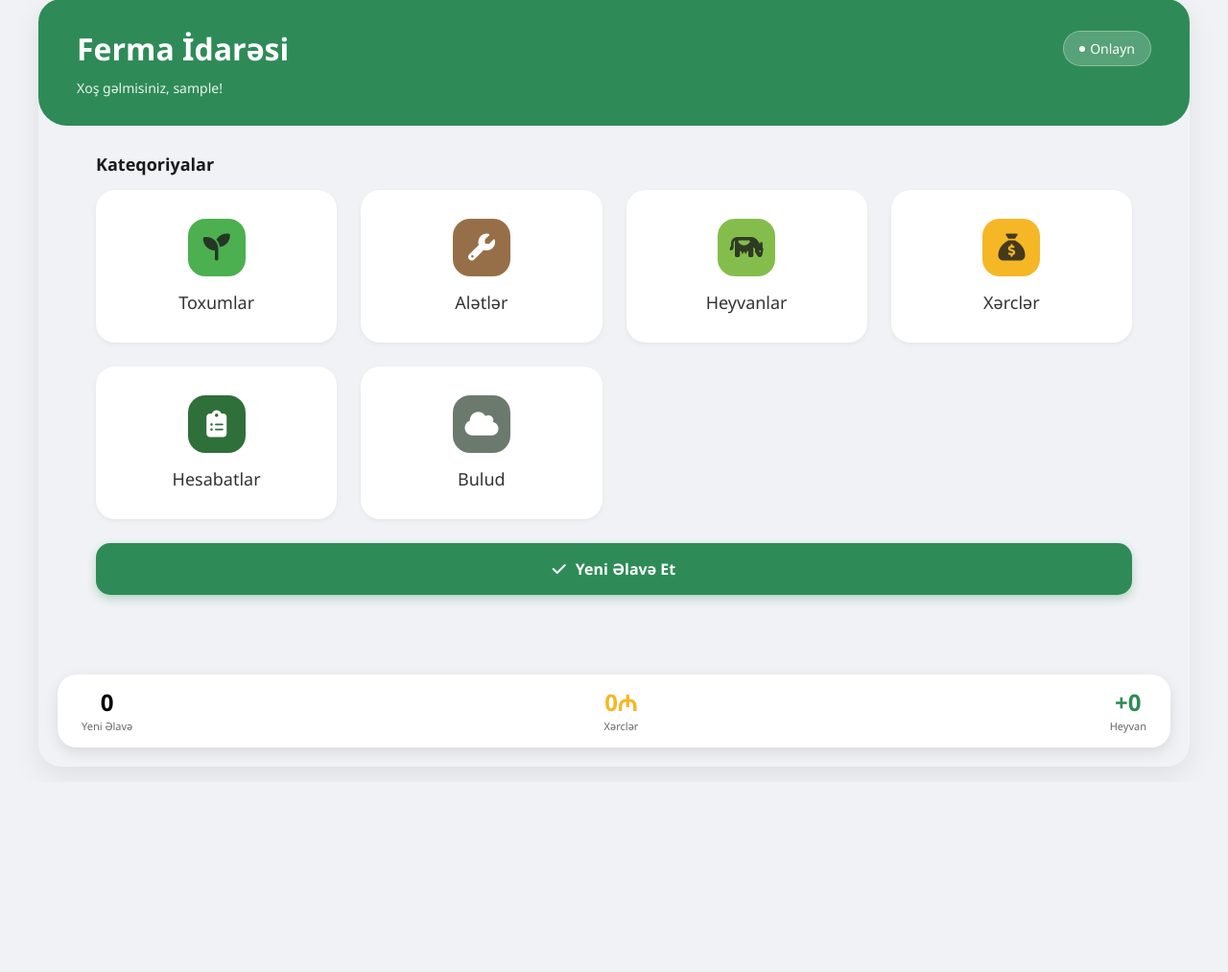
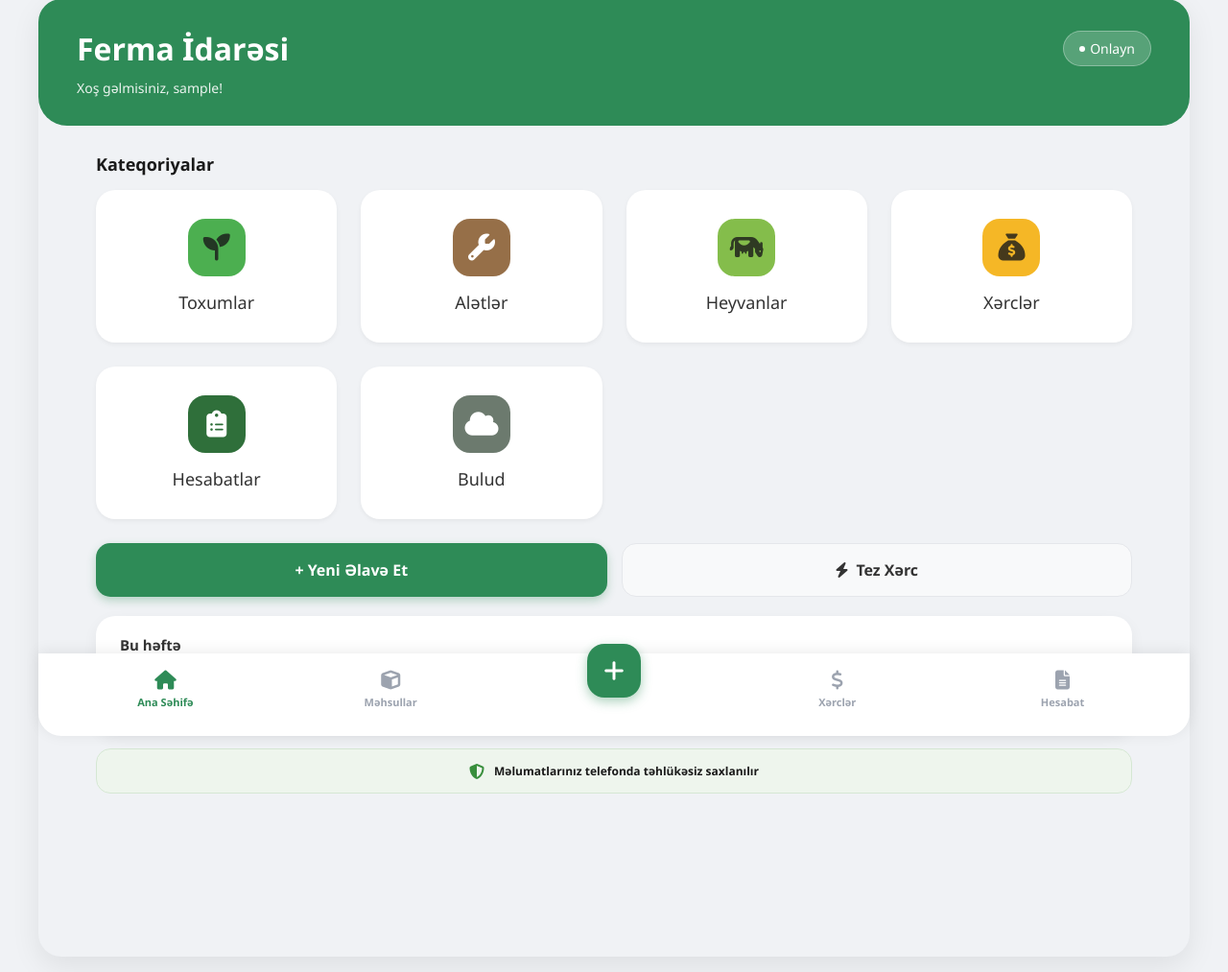
Before and after one commit to mammadlicavid/Farm-Inventory-Manager, a Django app: page /dashboard/ in a window 1280 px wide. Shown: the part 17-1030 px from the top of the page at 96% size. Before the commit the page ends 820 px from the top, so only its background shows below. Run offline with Django 5.2, Linux system fonts and the light colour scheme; the visitor is signed in with stand-in values (Sample User, id 1); data that the repository does not hold is empty.

Commit message:
Add new pages

```diff
--- a/backend/apps/inventory/urls.py
+++ b/backend/apps/inventory/urls.py
@@ -1,6 +1,9 @@
 from django.urls import path
-from .views import home, dashboard
+from .views import home, dashboard, products_placeholder, add_product
+
+app_name = 'inventory'
 
 urlpatterns = [
-    # Paths are now handled by the main config or specific apps (e.g., dashboard)
+    path('products/', products_placeholder, name='products'),
+    path('add/', add_product, name='add_placeholder'), # Keeping name for reverse resolution
 ]
--- a/frontend/static/css/style.css
+++ b/frontend/static/css/style.css
@@ -29,7 +29,7 @@ body {
 }
 
 .dashboard-container {
-    padding-bottom: 80px;
+    padding-bottom: 120px;
     /* Space for footer */
     max-width: 100%;
     /* Default to fluid, constrained by media queries */
@@ -397,16 +397,13 @@ body {
 
 /* Footer Stats */
 .stats-footer {
-    position: absolute;
-    bottom: 20px;
-    left: 20px;
-    right: 20px;
+    position: relative;
+    width: 100%;
+    margin-top: 20px;
     background: white;
     border-radius: 20px;
-    padding: 15px 25px;
-    display: flex;
-    justify-content: space-between;
-    box-shadow: 0 5px 15px rgba(0, 0, 0, 0.1);
+    padding: 20px 25px;
+    box-shadow: 0 5px 15px rgba(0, 0, 0, 0.05);
 }
 
 .stat-item {
@@ -796,3 +793,91 @@ select.custom-input {
         padding: 22px;
     }
 }
+
+/* =========================================
+   BOTTOM NAVIGATION BAR
+   ========================================= */
+.bottom-nav {
+    position: fixed;
+    bottom: 0;
+    left: 50%;
+    transform: translateX(-50%);
+    width: 100%;
+    background-color: var(--white);
+    display: flex;
+    justify-content: space-around;
+    align-items: center;
+    padding: 10px 15px 20px;
+    /* Extra padding at bottom */
+    box-shadow: 0 -2px 15px rgba(0, 0, 0, 0.08);
+    z-index: 1000;
+}
+
+@media (max-width: 768px) {
+    .bottom-nav {
+        max-width: 480px;
+    }
+}
+
+@media (min-width: 1024px) {
+    .bottom-nav {
+        max-width: 1200px;
+        border-bottom-left-radius: 24px;
+        border-bottom-right-radius: 24px;
+        bottom: 2vh;
+        /* Align with dashboard-container margin */
+    }
+}
+
+.nav-item {
+    display: flex;
+    flex-direction: column;
+    align-items: center;
+    text-decoration: none;
+    color: #9ca3af;
+    /* Gray text for inactive */
+    font-size: 11px;
+    font-weight: 600;
+    gap: 5px;
+    transition: color 0.2s;
+    min-width: 60px;
+}
+
+.nav-item i {
+    font-size: 20px;
+}
+
+.nav-item.active {
+    color: var(--primary-green);
+}
+
+.nav-item:hover {
+    color: var(--primary-green);
+}
+
+.nav-add-btn {
+    position: relative;
+    top: -20px;
+    /* Overlap slightly out of the bar */
+    background-color: var(--primary-green);
+    color: var(--white);
+    width: 56px;
+    height: 56px;
+    border-radius: 18px;
+    /* Rounded square */
+    display: flex;
+    justify-content: center;
+    align-items: center;
+    font-size: 24px;
+    box-shadow: 0 4px 12px rgba(46, 139, 87, 0.4);
+    text-decoration: none;
+    transition: transform 0.2s, background-color 0.2s;
+}
+
+.nav-add-btn:hover {
+    background-color: var(--dark-green);
+}
+
+.nav-add-btn:active {
+    transform: scale(0.95);
+}
--- a/frontend/templates/base.html
+++ b/frontend/templates/base.html
@@ -111,6 +111,44 @@
             });
         })();
     </script>
+
+    <!-- Bottom Navigation Bar -->
+    {% if user.is_authenticated %}
+    <nav class="bottom-nav">
+        <!-- Dashboard / Ana Səhifə -->
+        <a href="{% url 'dashboard' %}"
+            class="nav-item {% if request.resolver_match.url_name == 'dashboard' or request.resolver_match.url_name == 'index' %}active{% endif %}">
+            <i class="fa-solid fa-house"></i>
+            <span>Ana Səhifə</span>
+        </a>
+
+        <!-- Məhsullar (Products placeholder) -->
+        <a href="{% url 'inventory:products' %}"
+            class="nav-item {% if request.resolver_match.url_name == 'products' %}active{% endif %}">
+            <i class="fa-solid fa-cube"></i>
+            <span>Məhsullar</span>
+        </a>
+
+        <!-- Add Button (+) -->
+        <a href="{% url 'inventory:add_placeholder' %}" class="nav-add-btn">
+            <i class="fa-solid fa-plus"></i>
+        </a>
+
+        <!-- Xərclər (Expenses) -->
+        <a href="{% url 'expenses:expense_list' %}"
+            class="nav-item {% if request.resolver_match.url_name == 'expense_list' %}active{% endif %}">
+            <i class="fa-solid fa-dollar-sign"></i>
+            <span>Xərclər</span>
+        </a>
+
+        <!-- Hesabat (Reports) -->
+        <a href="{% url 'reports:list' %}"
+            class="nav-item {% if request.resolver_match.url_name == 'list' %}active{% endif %}">
+            <i class="fa-solid fa-file-lines"></i>
+            <span>Hesabat</span>
+        </a>
+    </nav>
+    {% endif %}
 </body>
 
 </html>
--- a/frontend/templates/dashboard/index.html
+++ b/frontend/templates/dashboard/index.html
@@ -62,17 +62,26 @@
             </a>
         </div>
 
-        <button class="add-new-btn">
-            <i class="fa-solid fa-check"></i> Yeni Əlavə Et
-        </button>
+        <div style="display: grid; grid-template-columns: 1fr 1fr; gap: 15px; margin-top: 15px;">
+            <a href="{% url 'inventory:add_placeholder' %}" class="add-new-btn"
+                style="text-decoration: none; margin: 0; display: flex; justify-content: center; align-items: center; gap: 8px;">
+                + Yeni Əlavə Et
+            </a>
+            <a href="{% url 'expenses:expense_list' %}"
+                style="text-decoration: none; display: flex; justify-content: center; align-items: center; gap: 8px; background: #F8F9FA; border: 1px solid #E5E7EB; border-radius: 15px; color: #333; font-weight: 600; padding: 16px;">
+                <i class="fa-solid fa-bolt"></i> Tez Xərc
+            </a>
+        </div>
 
         <div class="stats-footer">
+            <h3 style="font-size: 15px; color: #333; margin-bottom: 15px; font-weight: 700;">Bu həftə</h3>
+            <div style="display: flex; justify-content: space-between; align-items: center;">
                 <div class="stat-item">
                     <span class="stat-value text-black">{{ stats.new_addition }}</span>
-                <span class="stat-label">Yeni Əlavə</span>
+                    <span class="stat-label">Yeni məhsul</span>
                 </div>
                 <div class="stat-item">
-                <span class="stat-value text-yellow">{{ stats.expenses }}₼</span>
+                    <span class="stat-value text-yellow" style="font-size: 26px;">{{ stats.expenses }}₼</span>
                     <span class="stat-label">Xərclər</span>
                 </div>
                 <div class="stat-item">
@@ -80,6 +89,14 @@
                     <span class="stat-label">Heyvan</span>
                 </div>
             </div>
+        </div>
+
+        <div
+            style="background-color: #EEF5ED; border: 1px solid #D5E7D3; border-radius: 15px; padding: 14px; display: flex; align-items: center; justify-content: center; gap: 10px; margin-top: 15px;">
+            <i class="fa-solid fa-shield-halved" style="color: #388E3C; font-size: 16px;"></i>
+            <span style="font-size: 12px; font-weight: 600; color: #1a1a1a;">Məlumatlarınız telefonda təhlükəsiz
+                saxlanılır</span>
+        </div>
     </main>
 </div>
 {% endblock %}
```
Also changed, not shown: backend/apps/inventory/views.py (+9 -0 lines), frontend/templates/common/placeholder.html (added, +22 -0 lines), frontend/templates/inventory/add_product.html (added, +159 -0 lines). Lines whose indentation alone changed are shown as unchanged.
